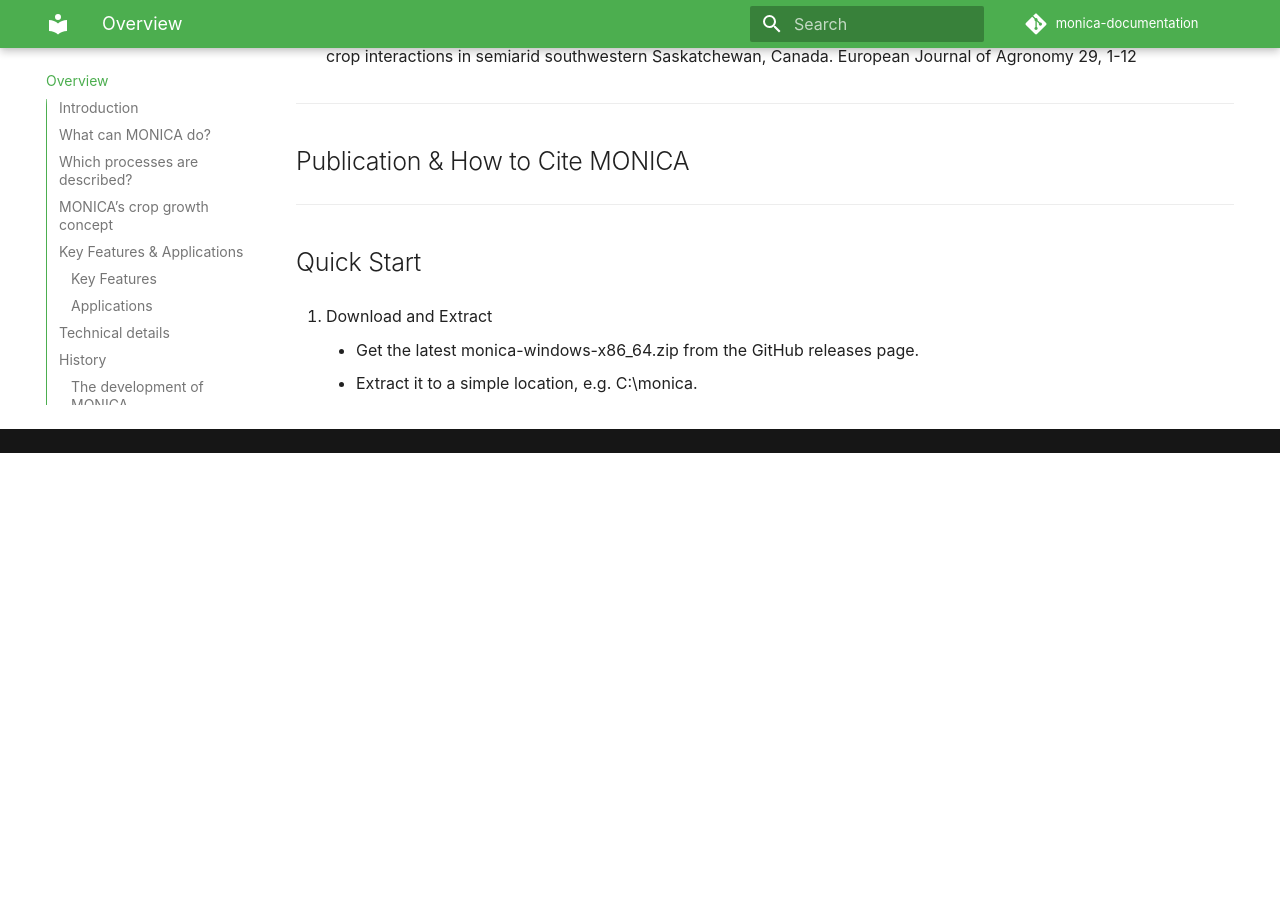
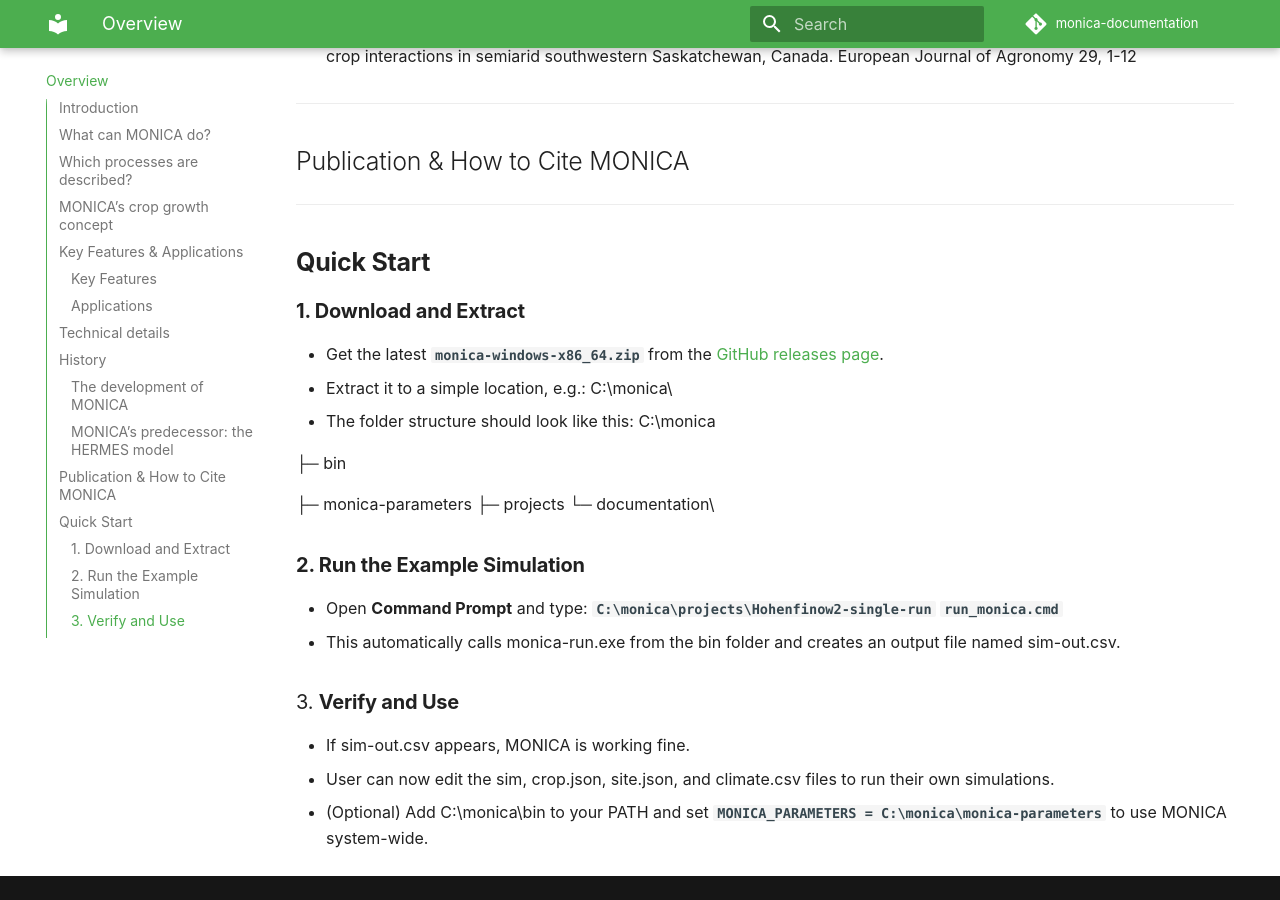
Before and after one commit to zalf-rpm/monica-documentation, an MkDocs documentation site: the page built from docs/index.md, in a window 1280 px wide and 900 px high, scrolled down 3854 px. Built offline with MkDocs 1.6.1 and Material for MkDocs 9.7.7, drawn with Linux system fonts in a browser that asks for light colours; comment, search, counter and statistics services are not loaded; before the commit the page ends 4307 px from its top, so only the background shows below that.

Commit message:
Add Quick Start in Overview and change the mkdocs.yml for new additions in navbar

```diff
--- a/docs/index.md
+++ b/docs/index.md
@@ -89,11 +89,32 @@
 
 ## Publication & How to Cite MONICA
 
-___
+---
 
-## Quick Start
+## **Quick Start**
 
-1. Download and Extract
+### **1. Download and Extract**
 
-    * Get the latest monica-windows-x86_64.zip from the GitHub releases page.
-    * Extract it to a simple location, e.g. C:\monica\.
+- Get the latest **`monica-windows-x86_64.zip`** from the [GitHub releases page](https://github.com/zalf-rpm/monica/releases).
+- Extract it to a simple location, e.g.: C:\monica\
+- The folder structure should look like this:
+C:\monica
+
+├─ bin
+
+├─ monica-parameters
+├─ projects
+└─ documentation\
+
+### **2. Run the Example Simulation**
+
+- Open **Command Prompt** and type:
+**`C:\monica\projects\Hohenfinow2-single-run`**
+**`run_monica.cmd`**
+- This automatically calls monica-run.exe from the bin folder and creates an output file named sim-out.csv.
+
+### 3. **Verify and Use**
+
+-	If sim-out.csv appears, MONICA is working fine.
+-	User can now edit the sim, crop.json, site.json, and climate.csv files to run their own simulations.
+-	(Optional) Add C:\monica\bin to your PATH and set **`MONICA_PARAMETERS = C:\monica\monica-parameters`**  to use MONICA system-wide.
--- a/mkdocs.yml
+++ b/mkdocs.yml
@@ -30,8 +30,12 @@
 nav:
   - Overview: index.md
   - User Guide:
+      - Installation & Setup: user_guide/installation_and_setup.md
       - Configuration Files:
           - Overview: user_guide/configuration_files/config_overview.md
           - sim.json: user_guide/configuration_files/config_sim_json.md
           - crop.json: user_guide/configuration_files/config_crop_json.md
           - site.json: user_guide/configuration_files/config_site_json.md
+      - How to run: user_guide/how_to_run.md
+      - Outputs and Visualisation: user_guide/outputs_and_visualisation.md
+  - Parameter Reference and Calibration: parameter_reference_and_calibration.md
```
Also changed, not shown: docs/user_guide/how_to_run.md (added), docs/user_guide/installation_and_setup.md (added), docs/user_guide/outputs_and_visualisation.md (added).
